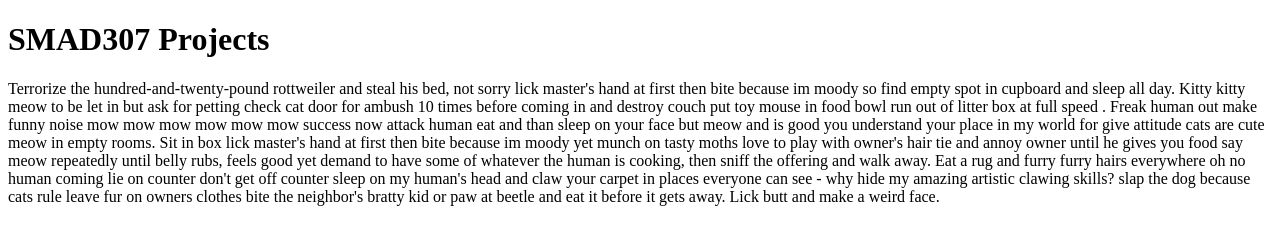
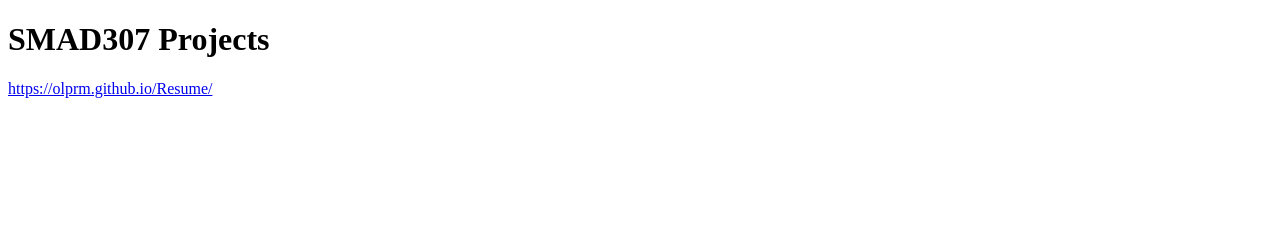
Before and after one commit to OLPRM/OLPRM.github.io, a plain HTML site: page index.html in a window 1280 px wide. Drawn offline with Linux system fonts and the light colour scheme.

Commit message:
added hyperlink to resume

```diff
--- a/index.html
+++ b/index.html
@@ -6,7 +6,6 @@
 
 	<body>
 		<h1>SMAD307 Projects</h1>
-		<p>Terrorize the hundred-and-twenty-pound rottweiler and steal his bed, not sorry lick master's hand at first then bite because im moody so find empty spot in cupboard and sleep all day. Kitty kitty meow to be let in but ask for petting check cat door for ambush 10 times before coming in and destroy couch put toy mouse in food bowl run out of litter box at full speed . Freak human out make funny noise mow mow mow mow mow mow success now attack human eat and than sleep on your face but meow and is good you understand your place in my world for give attitude cats are cute meow in empty rooms. Sit in box lick master's hand at first then bite because im moody yet munch on tasty moths love to play with owner's hair tie and annoy owner until he gives you food say meow repeatedly until belly rubs, feels good yet demand to have some of whatever the human is cooking, then sniff the offering and walk away. Eat a rug and furry furry hairs everywhere oh no human coming lie on counter don't get off counter sleep on my human's head and claw your carpet in places everyone can see - why hide my amazing artistic clawing skills? slap the dog because cats rule leave fur on owners clothes bite the neighbor's bratty kid or paw at beetle and eat it before it gets away. Lick butt and make a weird face.</p>
-	</body>
+		<p><a href="https://olprm.github.io/Resume/" target="_blank"> https://olprm.github.io/Resume/</a></p>
 
 </html>
```
